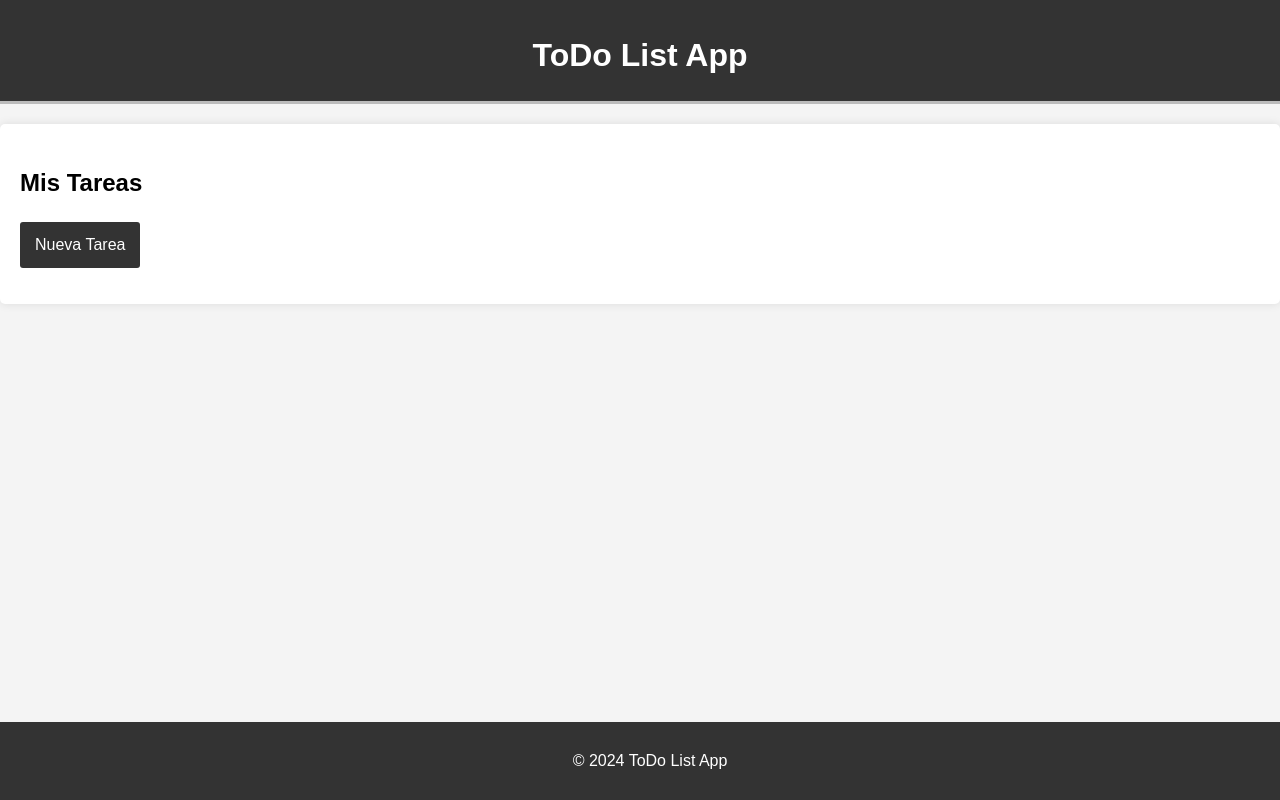
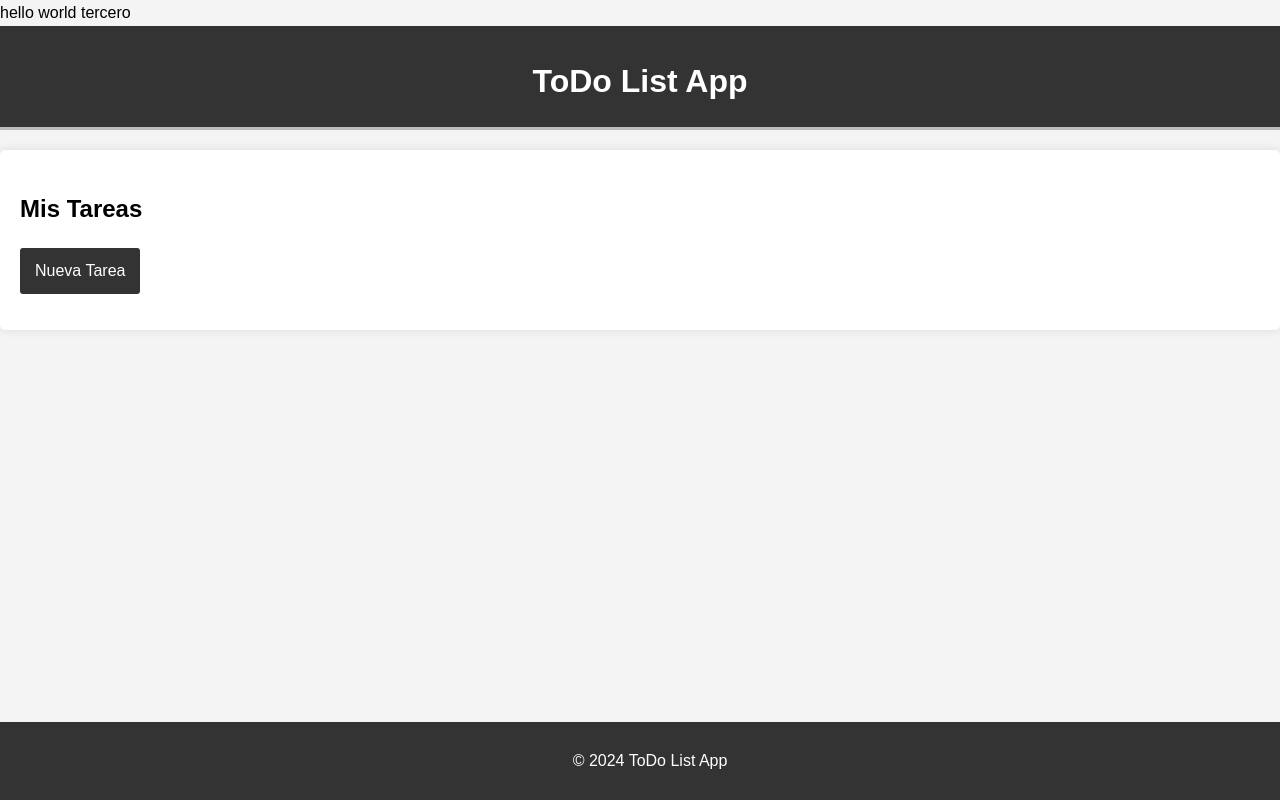
Before and after one commit to joshuasanchez1/DESARROLLO_VII_PROYECTO_CLASIFICADOS, a PHP site: the page made by index.php in a window 1280 px wide. Run offline with PHP 8.4, Linux system fonts and the light colour scheme; data that the repository does not hold is empty.

Commit message:
probando denuevo

```diff
--- a/index.php
+++ b/index.php
@@ -9,6 +9,8 @@ define('BASE_PATH', __DIR__ . '/');
 
 // Include the configuration file
 require_once BASE_PATH . 'config.php';
+
+echo "hello world tercero";
 
 // Include necessary files
 require_once BASE_PATH . 'src/Database.php';
```
